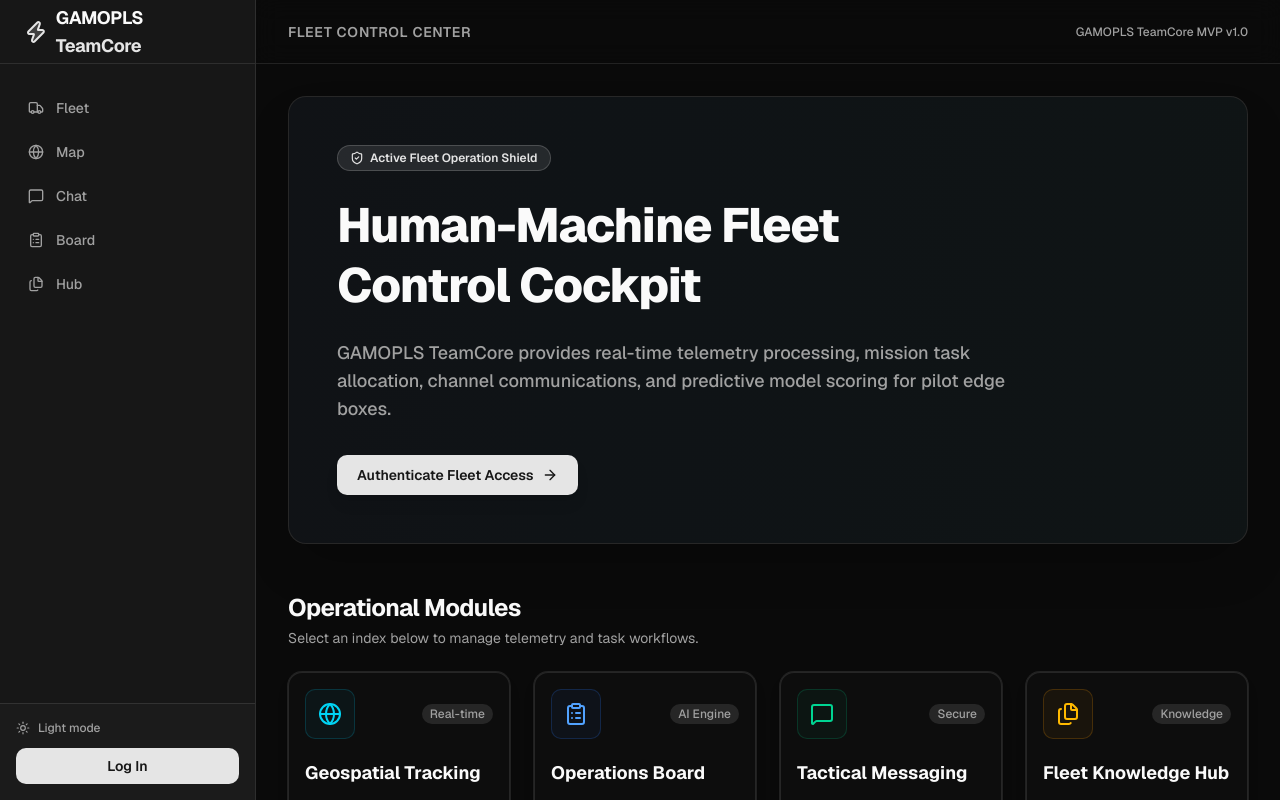
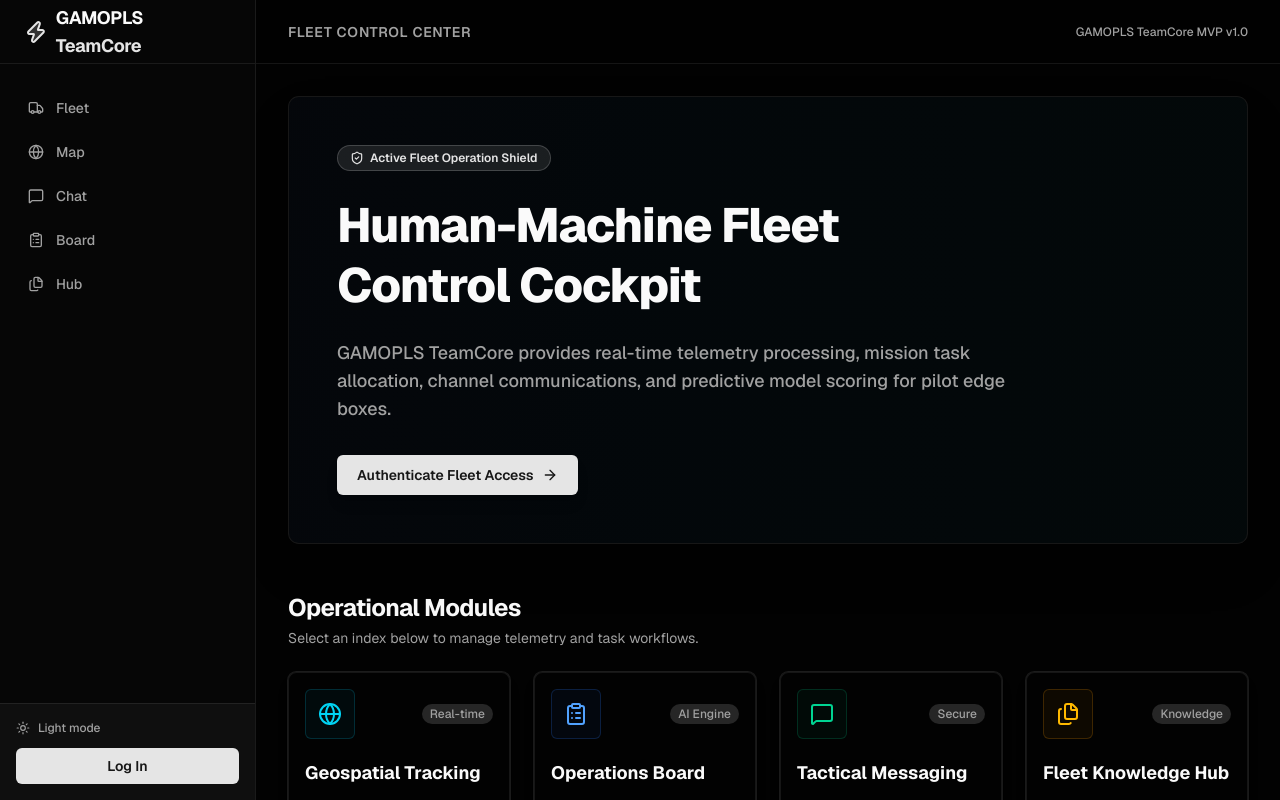
Before and after one commit to knight099/GamoplsApp, a Next.js app in the folder apps/web/: page / in a window 1280 px wide. Shown: the top 800 px of the page. Built offline with nearby package versions, Linux system fonts and the light colour scheme; no server answers.

Commit message:
feat(web): darker/flatter dark-theme tokens, tighter radius, Geist Mono (suggestions.md NEXT-9)

```diff
--- a/apps/web/app/globals.css
+++ b/apps/web/app/globals.css
@@ -7,6 +7,7 @@
 @theme inline {
     --font-heading: var(--font-sans);
     --font-sans: var(--font-sans);
+    --font-mono: var(--font-mono);
     --color-sidebar-ring: var(--sidebar-ring);
     --color-sidebar-border: var(--sidebar-border);
     --color-sidebar-accent-foreground: var(--sidebar-accent-foreground);
@@ -35,6 +36,7 @@
     --color-popover-foreground: var(--popover-foreground);
     --color-popover: var(--popover);
     --color-card-foreground: var(--card-foreground);
+    --color-card-raised: var(--card-raised);
     --color-card: var(--card);
     --color-foreground: var(--foreground);
     --color-background: var(--background);
@@ -48,9 +50,10 @@
 }
 
 :root {
-    --background: oklch(1 0 0);
+    --background: oklch(0.98 0 0);
     --foreground: oklch(0.145 0 0);
     --card: oklch(1 0 0);
+    --card-raised: oklch(0.985 0 0);
     --card-foreground: oklch(0.145 0 0);
     --popover: oklch(1 0 0);
     --popover-foreground: oklch(0.145 0 0);
@@ -71,7 +74,7 @@
     --chart-3: oklch(0.439 0 0);
     --chart-4: oklch(0.371 0 0);
     --chart-5: oklch(0.269 0 0);
-    --radius: 0.625rem;
+    --radius: 0.375rem;
     --sidebar: oklch(0.985 0 0);
     --sidebar-foreground: oklch(0.145 0 0);
     --sidebar-primary: oklch(0.511 0.262 276.966);
@@ -83,9 +86,10 @@
 }
 
 .dark {
-    --background: oklch(0.145 0 0);
+    --background: oklch(0.09 0 0);
     --foreground: oklch(0.985 0 0);
-    --card: oklch(0.205 0 0);
+    --card: oklch(0.12 0 0);
+    --card-raised: oklch(0.145 0 0);
     --card-foreground: oklch(0.985 0 0);
     --popover: oklch(0.205 0 0);
     --popover-foreground: oklch(0.985 0 0);
@@ -98,7 +102,7 @@
     --accent: oklch(0.269 0 0);
     --accent-foreground: oklch(0.985 0 0);
     --destructive: oklch(0.704 0.191 22.216);
-    --border: oklch(1 0 0 / 10%);
+    --border: oklch(1 0 0 / 8%);
     --input: oklch(1 0 0 / 15%);
     --ring: oklch(0.556 0 0);
     --chart-1: oklch(0.87 0 0);
@@ -127,3 +131,11 @@
     @apply font-sans;
     }
 }
+
+@layer utilities {
+  .text-data {
+    font-family: var(--font-mono, ui-monospace, monospace);
+    font-variant-numeric: tabular-nums;
+    letter-spacing: 0.02em;
+  }
+}
--- a/apps/web/app/layout.tsx
+++ b/apps/web/app/layout.tsx
@@ -2,7 +2,7 @@ import type { ReactNode } from "react";
 import Link from "next/link";
 import { getSession } from "@/lib/session";
 import "./globals.css";
-import { Geist } from "next/font/google";
+import { Geist, Geist_Mono } from "next/font/google";
 import { cn } from "@/lib/utils";
 import { Zap, LogOut, Users } from "lucide-react";
 import { FleetSwitcher } from "@/components/fleet/FleetSwitcher";
@@ -11,6 +11,7 @@ import { ThemeToggle } from "@/components/theme-toggle";
 import { SidebarNav } from "@/components/sidebar-nav";
 
 const geist = Geist({subsets:['latin'],variable:'--font-sans'});
+const geistMono = Geist_Mono({subsets:['latin'],variable:'--font-mono'});
 
 export const metadata = {
   title: "GAMOPLS TeamCore",
@@ -21,7 +22,7 @@ export default async function RootLayout({ children }: { children: ReactNode })
   const session = await getSession();
 
   return (
-    <html lang="en" className={cn("font-sans", geist.variable)} suppressHydrationWarning>
+    <html lang="en" className={cn("font-sans", geist.variable, geistMono.variable)} suppressHydrationWarning>
       <body className="bg-background text-foreground antialiased min-h-screen">
         <ThemeProvider attribute="class" defaultTheme="dark">
         <div className="flex min-h-screen">
```
